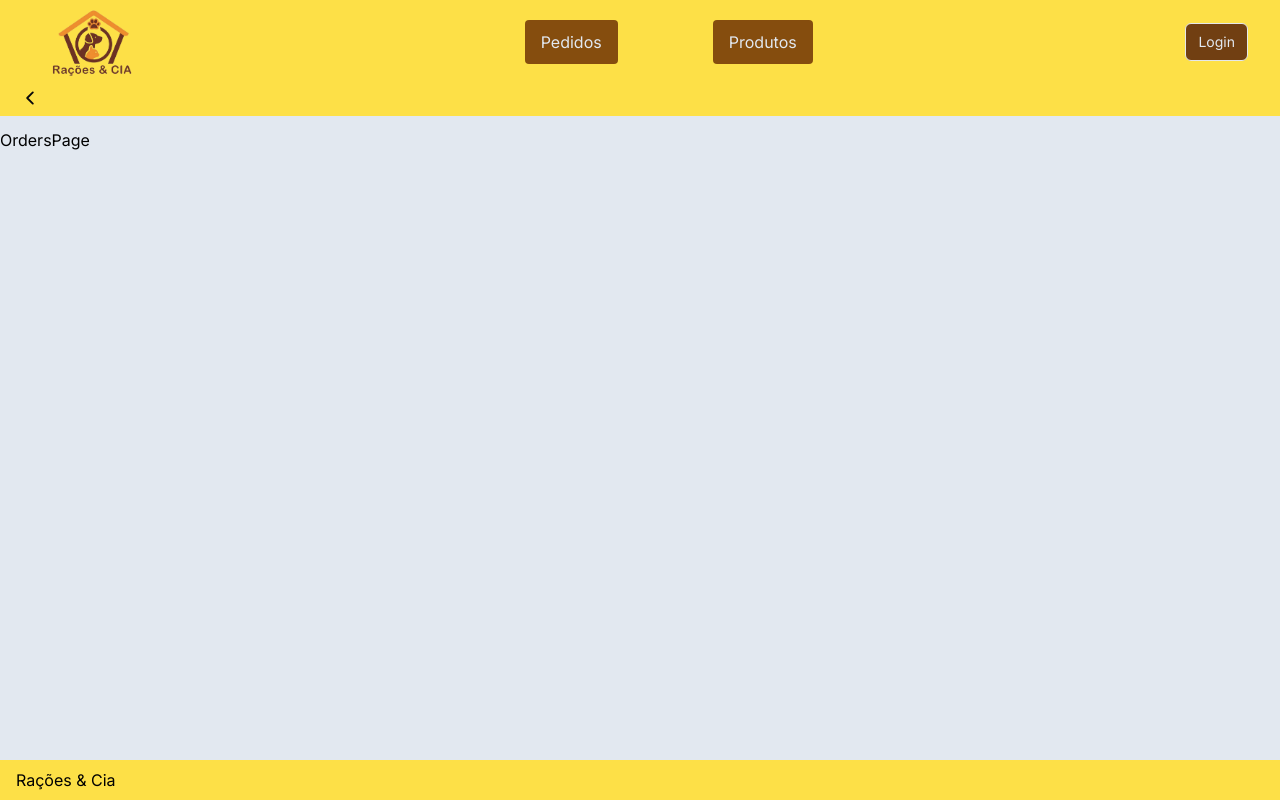
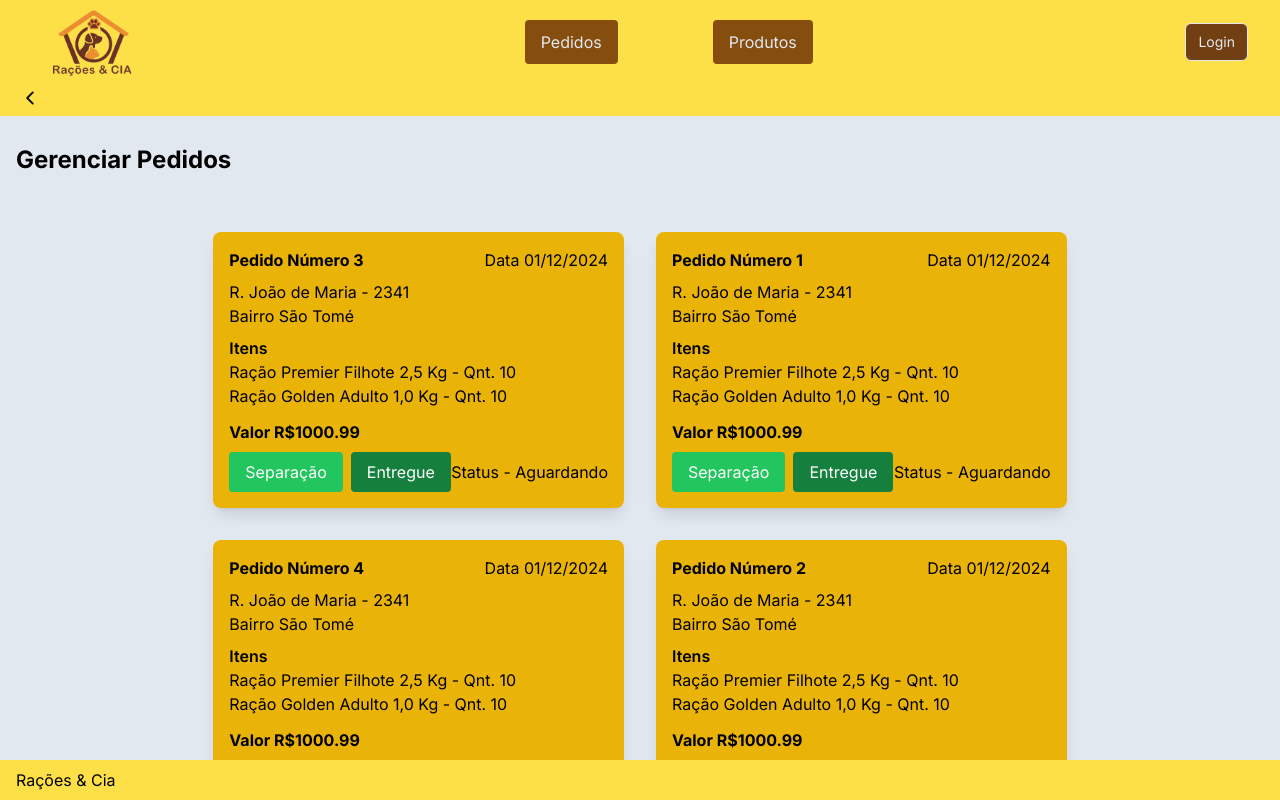
Before and after one commit to huggoparcelly-apps/racoes-e-cia-app, a Next.js app: page /admin/orders in a window 1280 px wide. Built offline with nearby package versions, Linux system fonts and the light colour scheme.

Commit message:
refact orders card to wrap layout and add logic to sort

```diff
--- a/src/app/admin/orders/page.tsx
+++ b/src/app/admin/orders/page.tsx
@@ -1,7 +1,169 @@
+"use client";
 
+import OrderManagement from "@/app/components/OrderManagement";
+import { Order } from "@/app/types/Order";
+import { StatusOrder } from "@/app/types/StatusEnum";
+import { useState } from "react";
 
 export default function AdminOrders() {
+  const [orders, setOrders] = useState<Order[]>([
+    {
+      id: 1,
+      date: "01/12/2024",
+      address: {
+        street: "R. João de Maria",
+        number: "2341",
+        neighborhood: "São Tomé",
+      },
+
+      items: [
+        {
+          product: {
+            name: "Ração Premier Filhote 2,5 Kg",
+            price: 100,
+            category: "cão",
+            quantity: 100,
+          },
+          quantity: 10,
+        },
+        {
+          product: {
+            name: "Ração Golden Adulto 1,0 Kg",
+            price: 100,
+            category: "gato",
+            quantity: 100,
+          },
+          quantity: 10,
+        },
+      ],
+      totalAmount: 1000.99,
+      status: "Aguardando",
+      paymentType: "PIX",
+    },
+    {
+      id: 2,
+      date: "01/12/2024",
+      address: {
+        street: "R. João de Maria",
+        number: "2341",
+        neighborhood: "São Tomé",
+      },
+
+      items: [
+        {
+          product: {
+            name: "Ração Premier Filhote 2,5 Kg",
+            price: 100,
+            category: "cão",
+            quantity: 100,
+          },
+          quantity: 10,
+        },
+        {
+          product: {
+            name: "Ração Golden Adulto 1,0 Kg",
+            price: 100,
+            category: "gato",
+            quantity: 100,
+          },
+          quantity: 10,
+        },
+      ],
+      totalAmount: 1000.99,
+      status: "Entregue",
+      paymentType: "PIX",
+    },
+    {
+      id: 3,
+      date: "01/12/2024",
+      address: {
+        street: "R. João de Maria",
+        number: "2341",
+        neighborhood: "São Tomé",
+      },
+
+      items: [
+        {
+          product: {
+            name: "Ração Premier Filhote 2,5 Kg",
+            price: 100,
+            category: "cão",
+            quantity: 100,
+          },
+          quantity: 10,
+        },
+        {
+          product: {
+            name: "Ração Golden Adulto 1,0 Kg",
+            price: 100,
+            category: "gato",
+            quantity: 100,
+          },
+          quantity: 10,
+        },
+      ],
+      totalAmount: 1000.99,
+      status: "Aguardando",
+      paymentType: "PIX",
+    },
+    {
+      id: 4,
+      date: "01/12/2024",
+      address: {
+        street: "R. João de Maria",
+        number: "2341",
+        neighborhood: "São Tomé",
+      },
+
+      items: [
+        {
+          product: {
+            name: "Ração Premier Filhote 2,5 Kg",
+            price: 100,
+            category: "cão",
+            quantity: 100,
+          },
+          quantity: 10,
+        },
+        {
+          product: {
+            name: "Ração Golden Adulto 1,0 Kg",
+            price: 100,
+            category: "gato",
+            quantity: 100,
+          },
+          quantity: 10,
+        },
+      ],
+      totalAmount: 1000.99,
+      status: "Separacao",
+      paymentType: "PIX",
+    },
+    // Adicione mais pedidos conforme necessário
+  ]);
+
+  const updateOrderStatus = (id: number, status: keyof typeof StatusOrder) => {
+    setOrders((prevOrders) =>
+      prevOrders.map((order) =>
+        order.id === id ? { ...order, status } : order
+      )
+    );
+  };
+
+  const comparePedidos = (a: Order, b: Order) => {
+  if (StatusOrder[a.status] !== StatusOrder[b.status]) {
+    return StatusOrder[a.status] - StatusOrder[b.status];
+  } else {
+    return b.id - a.id;
+  }
+};
+
+  const orderSort = orders.sort(comparePedidos);
+
   return (
-    <div>OrdersPage</div>
-  )
+    <>
+      <h2 className="text-2xl font-bold m-4">Gerenciar Pedidos</h2>
+      <OrderManagement orders={orderSort} updateOrderStatus={updateOrderStatus} />
+    </>
+  );
 }
--- /dev/null
+++ b/src/app/components/OrderManagement.tsx
@@ -0,0 +1,65 @@
+import React from 'react'
+import { Order } from '../types/Order';
+import { StatusOrder } from '../types/StatusEnum';
+
+
+type OrderManagementProps = {
+  orders: Order[];
+  updateOrderStatus: (id: number, status: keyof typeof StatusOrder) => void;
+};
+
+
+export default function OrderManagement({orders, updateOrderStatus} : OrderManagementProps) {
+  return (
+    <div className="p-6 flex flex-wrap justify-center">
+
+      {orders.map((order) => (
+        <div key={order.id} className="bg-yellow-500 p-4 m-4 rounded-lg shadow-lg w-1/3">
+
+          <div className="flex justify-between items-center">
+            <span className="font-bold">Pedido Número {order.id}</span>
+            <span>Data {order.date}</span>
+          </div>
+
+          <div className="mt-2">
+            <p>{order.address.street} - {order.address.number}</p>
+            <p>Bairro {order.address.neighborhood}</p>
+            <p>{order.address.complement}</p>
+          </div>
+
+          <div className="mt-2">
+            <p className='font-semibold'>Itens</p>
+
+            <ul className='mb-3'>
+              {order.items.map((item, index) => (
+                <li key={index}>
+                  {item.product.name} - Qnt. {item.quantity}
+                </li>
+              ))}
+            </ul>
+
+            <span className="font-bold">Valor R${order.totalAmount}</span>
+
+          </div>
+          <div className="mt-2 flex justify-between items-center">
+            <div>
+              <button
+                className="bg-green-500 text-white px-4 py-2 rounded mr-2"
+                onClick={() => updateOrderStatus(order.id, 'Separacao')}
+              >
+                Separação
+              </button>
+              <button
+                className="bg-green-700 text-white px-4 py-2 rounded"
+                onClick={() => updateOrderStatus(order.id, 'Entregue')}
+              >
+                Entregue
+              </button>
+            </div>
+            <span>Status - {order.status.toString()}</span>
+          </div>
+        </div>
+      ))}
+    </div>
+  )
+}
--- a/src/app/types/Order.ts
+++ b/src/app/types/Order.ts
@@ -1,12 +1,13 @@
+import { Address } from "./Address";
 import { Item } from "./Item";
+import { StatusOrder } from "./StatusEnum";
 
 export type Order = {
   id: number;
-  orderDate: Date;
-  userId: number;
-  addressId: number;
-  itens: Item[];
+  date: string;
+  address: Address;
+  items: Item[];
   totalAmount: number;
-  status: string;
+  status: keyof typeof StatusOrder;
   paymentType: string;
 }
--- a/src/app/types/Product.ts
+++ b/src/app/types/Product.ts
@@ -2,7 +2,8 @@ export type Product = {
   id?: number;
   name: string;
   description?: string;
+  category: string;
   price: number;
   quantity: number | 0;
-  image: string;
+  image?: string;
 }
--- /dev/null
+++ b/src/app/types/StatusEnum.ts
@@ -0,0 +1,6 @@
+export enum StatusOrder {
+  Aguardando = 1,
+  Separacao = 2,
+  Entregue = 3,
+  Cancelado = 4
+}
```
